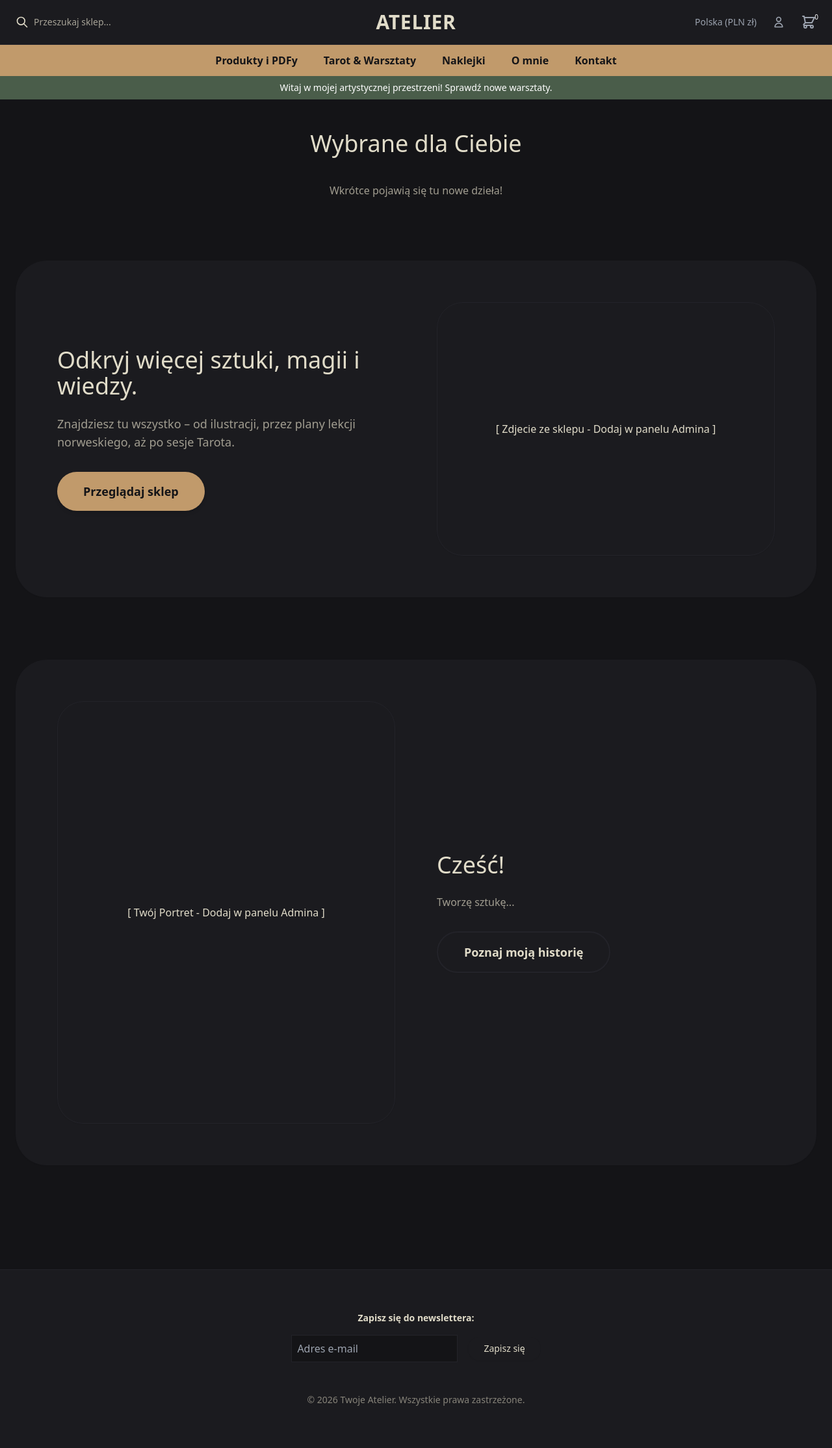
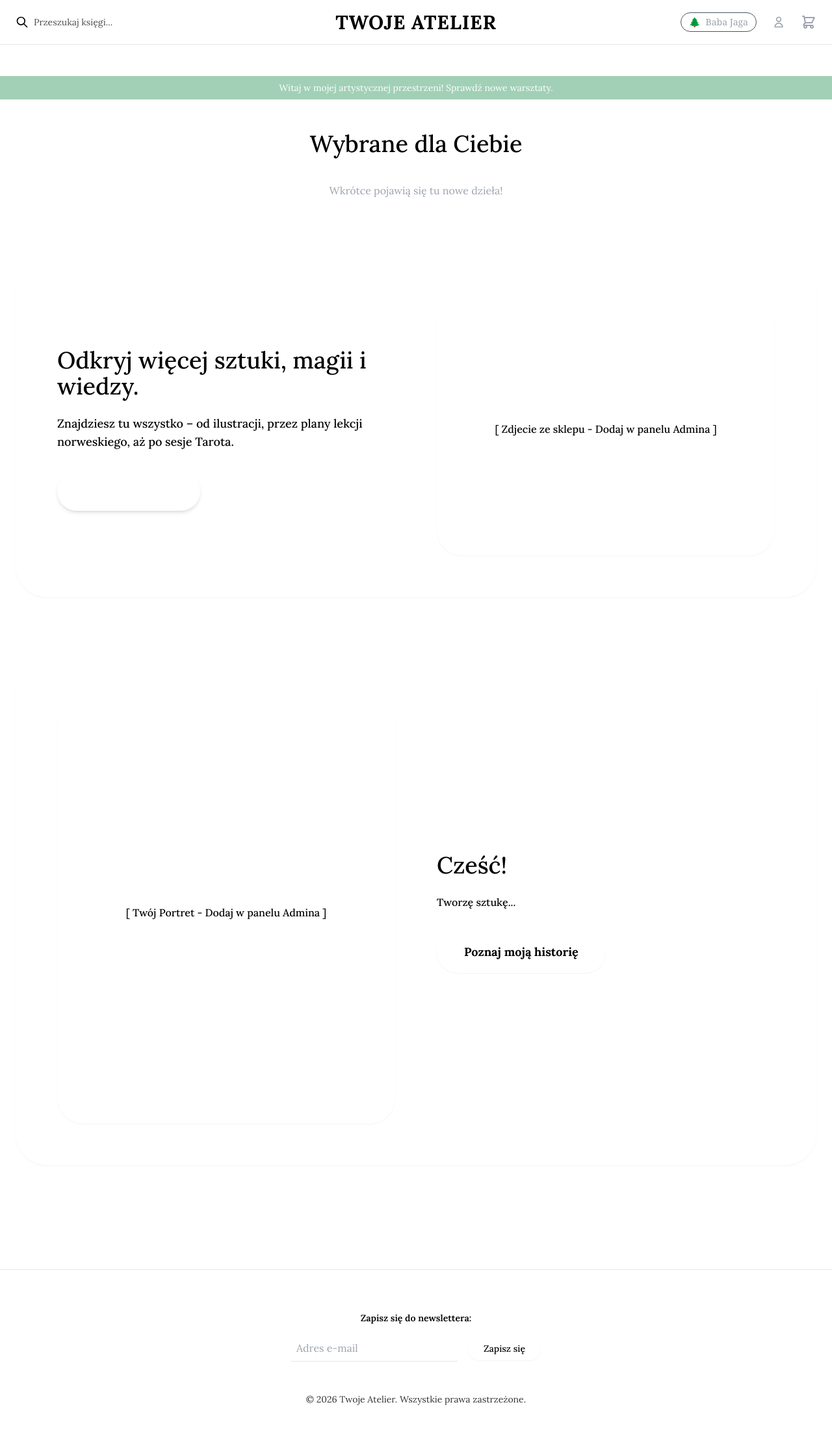
Before and after one commit to Miguanel/Alterier, a Django app: page / in a window 1280 px wide. Shown: the whole page at 65% size. After the commit the page ends 2162 px from the top, so only its background shows below. Run offline with Django 5.2, Linux system fonts and the light colour scheme; data that the repository does not hold is empty; some libraries are stand-ins or nearby versions.

Commit message:
dodano wiecej roznych styli

```diff
--- a/templates/base.html
+++ b/templates/base.html
@@ -3,7 +3,7 @@
 <head>
     <meta charset="UTF-8">
     <meta name="viewport" content="width=device-width, initial-scale=1.0">
-    <title>{% block title %}Twoje Atelier{% endblock %}</title>
+    <title>{% block title %}Twoje Atelier | Magia i Sztuka{% endblock %}</title>
 
     <script src="https://cdn.tailwindcss.com"></script>
 
@@ -12,43 +12,48 @@
     <link href="https://fonts.googleapis.com/css2?family=Lora:wght@400;500;600;700&display=swap" rel="stylesheet">
 
     {% load static %}
-    <link rel="stylesheet" href="{% static 'css/mistyczny_styl.css' %}"><script>
+    <link id="theme-stylesheet" rel="stylesheet" href="{% static 'css/baba_jaga.css' %}">
+
+    <script>
         tailwind.config = {
             theme: {
                 extend: {
                     fontFamily: {
-                        sans: ['Lora', 'serif'], # Zmieniamy na szeryfowy
-                    },
-                    # Kolory usuwamy stąd całkowicie! Są teraz w CSS.
+                        sans: ['Lora', 'serif'],
+                    }
                 }
             }
         }
     </script>
-    <style>
-
-    </style>
 </head>
 <body class="bg-mira-bg font-sans antialiased flex flex-col min-h-screen">
 
     <header class="bg-mira-mint text-mira-text py-4 px-6 border-b border-mira-mint/80">
         <div class="max-w-7xl mx-auto flex justify-between items-center">
+
             <div class="flex items-center space-x-2 w-1/3">
                 <svg class="w-5 h-5 text-mira-text" fill="none" stroke="currentColor" viewBox="0 0 24 24"><path stroke-linecap="round" stroke-linejoin="round" stroke-width="2" d="M21 21l-6-6m2-5a7 7 0 11-14 0 7 7 0 0114 0z"></path></svg>
-                <span class="text-sm opacity-70 hidden md:block">Przeszukaj sklep...</span>
+                <span class="text-sm opacity-70 hidden md:block">Przeszukaj księgi...</span>
             </div>
 
             <div class="w-1/3 text-center">
                 <a href="{% url 'pages:home' %}" class="text-3xl font-bold tracking-wide text-mira-text">
-                    ATELIER
+                    TWOJE ATELIER
                 </a>
             </div>
 
             <div class="flex justify-end items-center space-x-6 w-1/3 text-sm text-gray-400">
-                <span class="hidden md:block">Polska (PLN zł)</span>
-                <svg class="w-5 h-5 cursor-pointer hover:opacity-70 transition" fill="none" stroke="currentColor" viewBox="0 0 24 24"><path stroke-linecap="round" stroke-linejoin="round" stroke-width="2" d="M16 7a4 4 0 11-8 0 4 4 0 018 0zM12 14a7 7 0 00-7 7h14a7 7 0 00-7-7z"></path></svg>
-                <div class="relative cursor-pointer hover:opacity-70 transition">
+
+                <button onclick="toggleTheme()" class="hidden md:flex items-center space-x-2 border border-gray-600 rounded-full px-3 py-1 hover:text-gray-200 hover:border-gray-300 transition">
+                    <span id="theme-icon">🌲</span>
+                    <span id="theme-name" class="font-serif">Baba Jaga</span>
+                </button>
+
+                <svg class="w-5 h-5 cursor-pointer hover:text-gray-200 transition" fill="none" stroke="currentColor" viewBox="0 0 24 24"><path stroke-linecap="round" stroke-linejoin="round" stroke-width="2" d="M16 7a4 4 0 11-8 0 4 4 0 018 0zM12 14a7 7 0 00-7 7h14a7 7 0 00-7-7z"></path></svg>
+
+                <div class="relative cursor-pointer hover:text-gray-200 transition">
                     <svg class="w-6 h-6" fill="none" stroke="currentColor" viewBox="0 0 24 24"><path stroke-linecap="round" stroke-linejoin="round" stroke-width="2" d="M3 3h2l.4 2M7 13h10l4-8H5.4M7 13L5.4 5M7 13l-2.293 2.293c-.63.63-.184 1.707.707 1.707H17m0 0a2 2 0 100 4 2 2 0 000-4zm-8 2a2 2 0 11-4 0 2 2 0 014 0z"></path></svg>
-                    <span class="absolute -top-1 -right-2 bg-mira-text text-white text-[10px] w-4 h-4 flex items-center justify-center rounded-full">0</span>
+                    <span class="absolute -top-1 -right-2 bg-mira-pink text-white text-[10px] w-4 h-4 flex items-center justify-center rounded-full font-bold">0</span>
                 </div>
             </div>
         </div>
@@ -57,7 +62,7 @@
     <nav class="bg-mira-pink text-white font-medium">
         <div class="max-w-7xl mx-auto px-6 overflow-x-auto">
             <ul class="flex justify-center space-x-6 md:space-x-10 py-3 text-sm md:text-base whitespace-nowrap">
-                <li><a href="{% url 'shop:product_list' %}" class="hover:opacity-75 transition">Produkty i PDFy</a></li>
+                <li><a href="{% url 'shop:product_list' %}" class="hover:opacity-75 transition">Sklep i PDFy</a></li>
                 <li><a href="{% url 'services:service_list' %}" class="hover:opacity-75 transition">Tarot & Warsztaty</a></li>
                 <li><a href="#" class="hover:opacity-75 transition">Naklejki</a></li>
                 <li><a href="#" class="hover:opacity-75 transition">O mnie</a></li>
@@ -77,14 +82,49 @@
 
     <footer class="bg-mira-mint py-16 text-center text-mira-text border-t border-mira-mint/80">
         <div class="max-w-xl mx-auto px-6">
-            <h4 class="text-sm font-semibold mb-4">Zapisz się do newslettera:</h4>
+            <h4 class="text-sm font-semibold mb-4 text-mira-text">Zapisz się do newslettera:</h4>
             <div class="flex flex-col sm:flex-row gap-4 justify-center items-center">
                 <input type="email" placeholder="Adres e-mail" class="bg-transparent border-b border-mira-text/50 px-2 py-2 w-full sm:w-64 focus:outline-none focus:border-mira-text placeholder-mira-text/50">
-                <button class="bg-white text-mira-text px-6 py-2 rounded-full font-medium hover:bg-gray-50 transition shadow-sm text-sm">Zapisz się</button>
+                <button class="bg-white text-mira-text px-6 py-2 rounded-full font-medium hover:opacity-80 transition shadow-sm text-sm">Zapisz się</button>
             </div>
             <p class="mt-12 text-sm opacity-80">&copy; 2026 Twoje Atelier. Wszystkie prawa zastrzeżone.</p>
         </div>
     </footer>
 
+    <script>
+        // Definicja naszych 3 słowiańskich nastrojów
+        const themes = [
+            { id: 'baba_jaga', file: '{% static "css/baba_jaga.css" %}', icon: '🌲', name: 'Baba Jaga' },
+            { id: 'noc_kupaly', file: '{% static "css/noc_kupaly.css" %}', icon: '🌙', name: 'Noc Kupały' },
+            { id: 'szeptucha', file: '{% static "css/szeptucha.css" %}', icon: '🌿', name: 'Szeptucha' },
+            { id: 'leszy', file: '{% static "css/leszy.css" %}', icon: '🦌', name: 'Leszy' },
+            { id: 'cech_wilka', file: '{% static "css/cech_wilka.css" %}', icon: '🐺', name: 'Cech Wilka' },
+            { id: 'dziady', file: '{% static "css/dziady.css" %}', icon: '🕯️', name: 'Dziady' }
+        ];
+
+        // Pobranie zapisanego klimatu (lub ustawienie 0 jako domyślny)
+        let currentThemeIndex = localStorage.getItem('slavic_theme_index') || 0;
+        currentThemeIndex = parseInt(currentThemeIndex);
+
+        const themeLink = document.getElementById('theme-stylesheet');
+        const themeIcon = document.getElementById('theme-icon');
+        const themeName = document.getElementById('theme-name');
+
+        function applyTheme(index) {
+            themeLink.href = themes[index].file;
+            if (themeIcon) themeIcon.innerText = themes[index].icon;
+            if (themeName) themeName.innerText = themes[index].name;
+            localStorage.setItem('slavic_theme_index', index);
+        }
+
+        // Aplikujemy zapisany styl po załadowaniu
+        applyTheme(currentThemeIndex);
+
+        // Funkcja do zmiany stylów podpięta pod przycisk
+        function toggleTheme() {
+            currentThemeIndex = (currentThemeIndex + 1) % themes.length;
+            applyTheme(currentThemeIndex);
+        }
+    </script>
 </body>
 </html>
```
Also changed, not shown: static/css/cech_wilka.css (added, +31 -0 lines), static/css/noc_kupaly.css (added), static/css/szeptucha.css (added).
